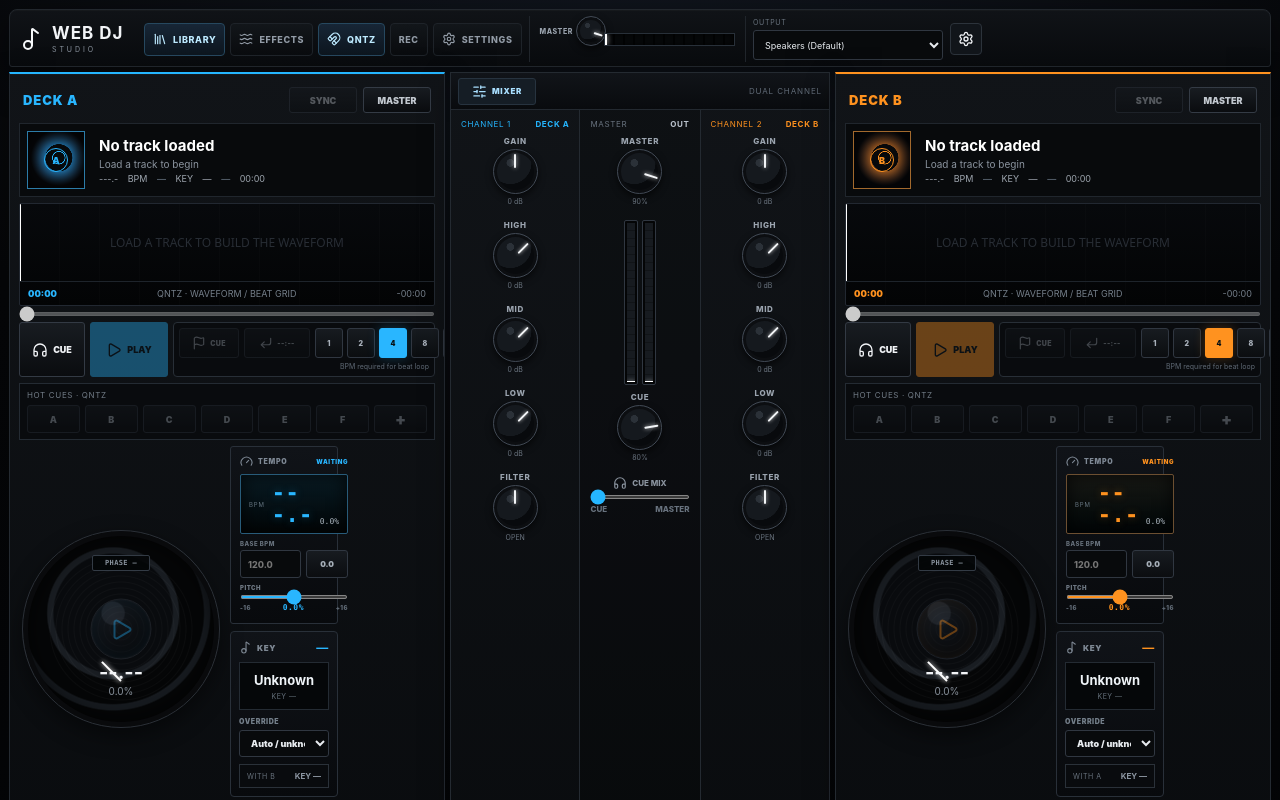
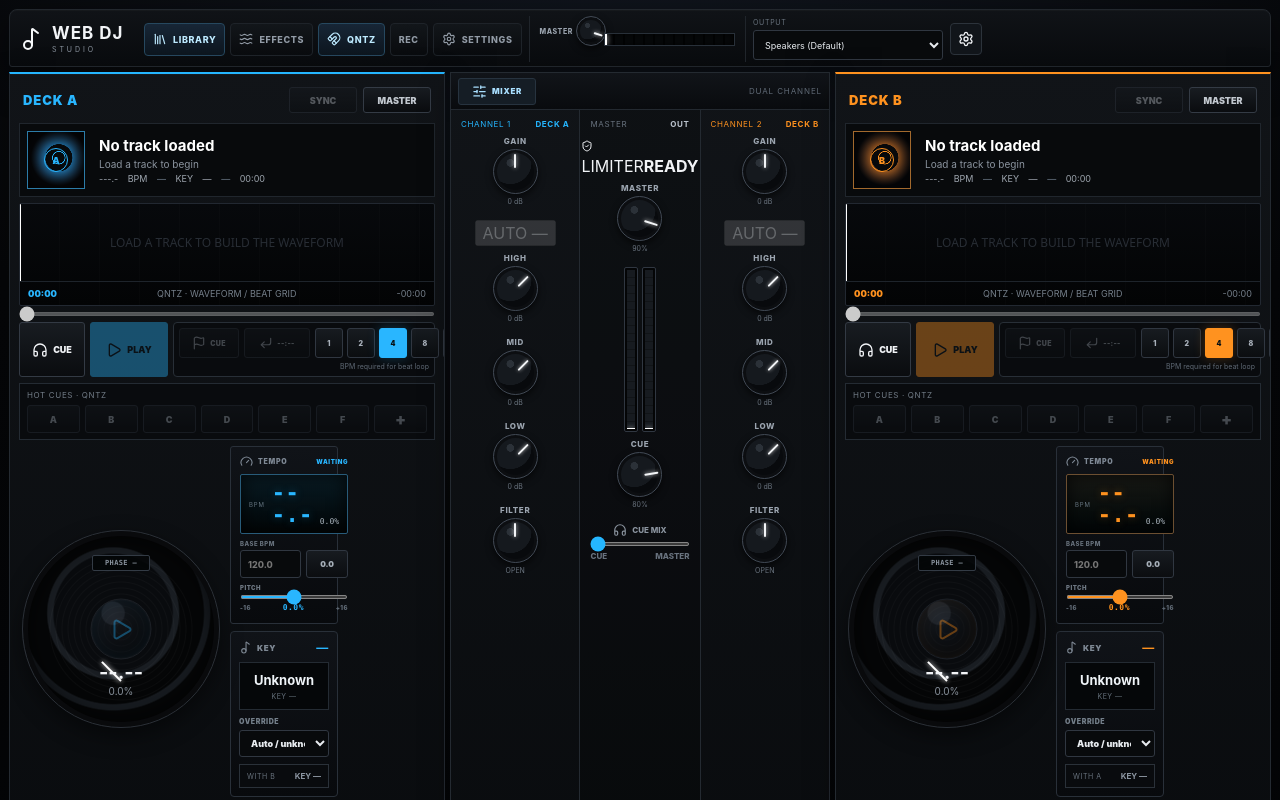
Before and after one commit to ShurexBRT/WebDJ, a React (Vite) app: page / in a window 1280 px wide. Shown: the top 800 px of the page. Built offline with nearby package versions, Linux system fonts and the light colour scheme.

Commit message:
Add auto-gain assist and master limiter status

```diff
--- a/src/features/mixer/Mixer.tsx
+++ b/src/features/mixer/Mixer.tsx
@@ -1,8 +1,10 @@
-import { useCallback } from 'react'
-import { Headphones, SlidersHorizontal } from 'lucide-react'
+import { useCallback, useEffect, useState } from 'react'
+import { Headphones, ShieldCheck, SlidersHorizontal, TriangleAlert } from 'lucide-react'
 import { getAudioEngine } from '../../audio/AudioEngine'
+import { isClipRisk } from '../../audio/mastering'
 import { KnobControl } from '../../components/KnobControl'
 import { LevelMeter } from '../../components/LevelMeter'
+import { useGainAssistStore } from '../../state/gainAssistStore'
 import { useMixerStore, type DeckId } from '../../state/mixerStore'
 
 const accentFor = (deckId: DeckId) => deckId === 'A' ? '#29b6ff' : '#ff921f'
@@ -10,6 +12,8 @@ const dbLabel = (value: number) => `${value > 0 ? '+' : ''}${value} dB`
 
 function ChannelStrip({ deckId }: { deckId: DeckId }) {
   const deck = useMixerStore((state) => state.decks[deckId])
+  const gainAssist = useGainAssistStore((state) => state.decks[deckId])
+  const setGainAssistEnabled = useGainAssistStore((state) => state.setEnabled)
   const setTrim = useMixerStore((state) => state.setDeckTrim)
   const setVolume = useMixerStore((state) => state.setDeckVolume)
   const setDeckEq = useMixerStore((state) => state.setDeckEq)
@@ -18,10 +22,30 @@ function ChannelStrip({ deckId }: { deckId: DeckId }) {
   const accent = accentFor(deckId)
   const readLevel = useCallback(() => engine.getDeckLevel(deckId), [deckId, engine])
 
+  const toggleAutoGain = () => {
+    const enabled = !gainAssist.enabled
+    setGainAssistEnabled(deckId, enabled)
+    if (!enabled || !gainAssist.analysis) return
+    const trim = gainAssist.analysis.recommendedTrimDb
+    setTrim(deckId, trim)
+    engine.setDeckTrim(deckId, trim)
+  }
+
   return (
     <div className={`mixer-channel mixer-channel-${deckId.toLowerCase()}`}>
       <div className="channel-title"><span>CHANNEL {deckId === 'A' ? '1' : '2'}</span><strong>DECK {deckId}</strong></div>
       <KnobControl label="GAIN" ariaLabel={`Trim deck ${deckId}`} value={deck.trim} min={-12} max={12} step={1} accent={accent} valueLabel={dbLabel(deck.trim)} onDoubleClick={() => { setTrim(deckId, 0); engine.setDeckTrim(deckId, 0) }} onChange={(value) => { setTrim(deckId, value); engine.setDeckTrim(deckId, value) }} />
+      <button
+        className={`auto-gain-button${gainAssist.enabled ? ' active' : ''}`}
+        type="button"
+        aria-label={`Auto gain deck ${deckId}`}
+        aria-pressed={gainAssist.enabled}
+        disabled={!gainAssist.analysis}
+        title={gainAssist.analysis ? `Estimated RMS ${gainAssist.analysis.rmsDb} dB, peak ${gainAssist.analysis.peakDb} dB` : 'Load and analyse a track first'}
+        onClick={toggleAutoGain}
+      >
+        AUTO {gainAssist.analysis ? dbLabel(gainAssist.analysis.recommendedTrimDb) : '—'}
+      </button>
       {(['high', 'mid', 'low'] as const).map((band) => (
         <KnobControl key={band} label={band.toUpperCase()} ariaLabel={`${band} EQ deck ${deckId}`} value={deck[band]} min={-24} max={12} step={1} accent={accent} valueLabel={dbLabel(deck[band])} onDoubleClick={() => { setDeckEq(deckId, band, 0); engine.setEq(deckId, band, 0) }} onChange={(value) => { setDeckEq(deckId, band, value); engine.setEq(deckId, band, value) }} />
       ))}
@@ -34,6 +58,29 @@ function ChannelStrip({ deckId }: { deckId: DeckId }) {
           <small>{Math.round(deck.volume * 100)}%</small>
         </label>
       </div>
+    </div>
+  )
+}
+
+function MasterSafetyStatus() {
+  const engine = getAudioEngine()
+  const [reduction, setReduction] = useState(0)
+  const [clipRisk, setClipRisk] = useState(false)
+
+  useEffect(() => {
+    const interval = window.setInterval(() => {
+      const nextReduction = engine.getMasterLimiterReduction()
+      setReduction(nextReduction)
+      setClipRisk(isClipRisk(engine.getMasterPreLimiterLevel(), nextReduction))
+    }, 100)
+    return () => window.clearInterval(interval)
+  }, [engine])
+
+  return (
+    <div className={`master-safety-status${clipRisk ? ' warning' : ''}`} aria-label="Master limiter status" aria-live="polite">
+      {clipRisk ? <TriangleAlert size={12} /> : <ShieldCheck size={12} />}
+      <span>{clipRisk ? 'CLIP RISK' : 'LIMITER'}</span>
+      <strong>{reduction > 0.1 ? `-${reduction.toFixed(1)} dB` : 'READY'}</strong>
     </div>
   )
 }
@@ -57,6 +104,7 @@ export function Mixer() {
         <ChannelStrip deckId="A" />
         <div className="master-channel">
           <div className="channel-title"><span>MASTER</span><strong>OUT</strong></div>
+          <MasterSafetyStatus />
           <KnobControl label="MASTER" ariaLabel="Master volume" value={masterVolume} min={0} max={1} step={0.01} accent="#f4c542" valueLabel={`${Math.round(masterVolume * 100)}%`} onDoubleClick={() => { setMasterVolume(0.9); engine.setMasterVolume(0.9) }} onChange={(value) => { setMasterVolume(value); engine.setMasterVolume(value) }} />
           <div className="master-meter-pair">
             <LevelMeter label="Master level" readLevel={readMasterLevel} />
```
